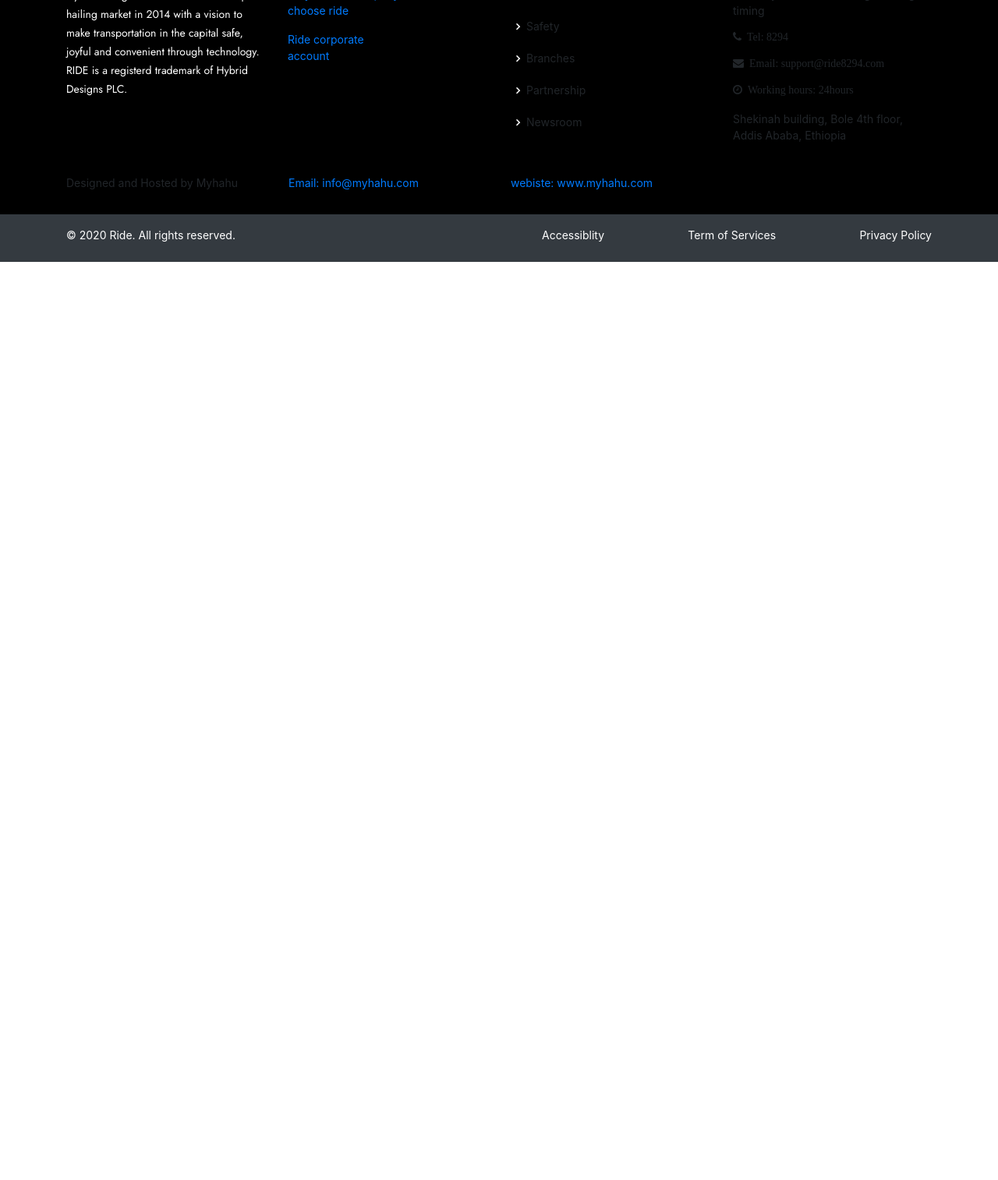
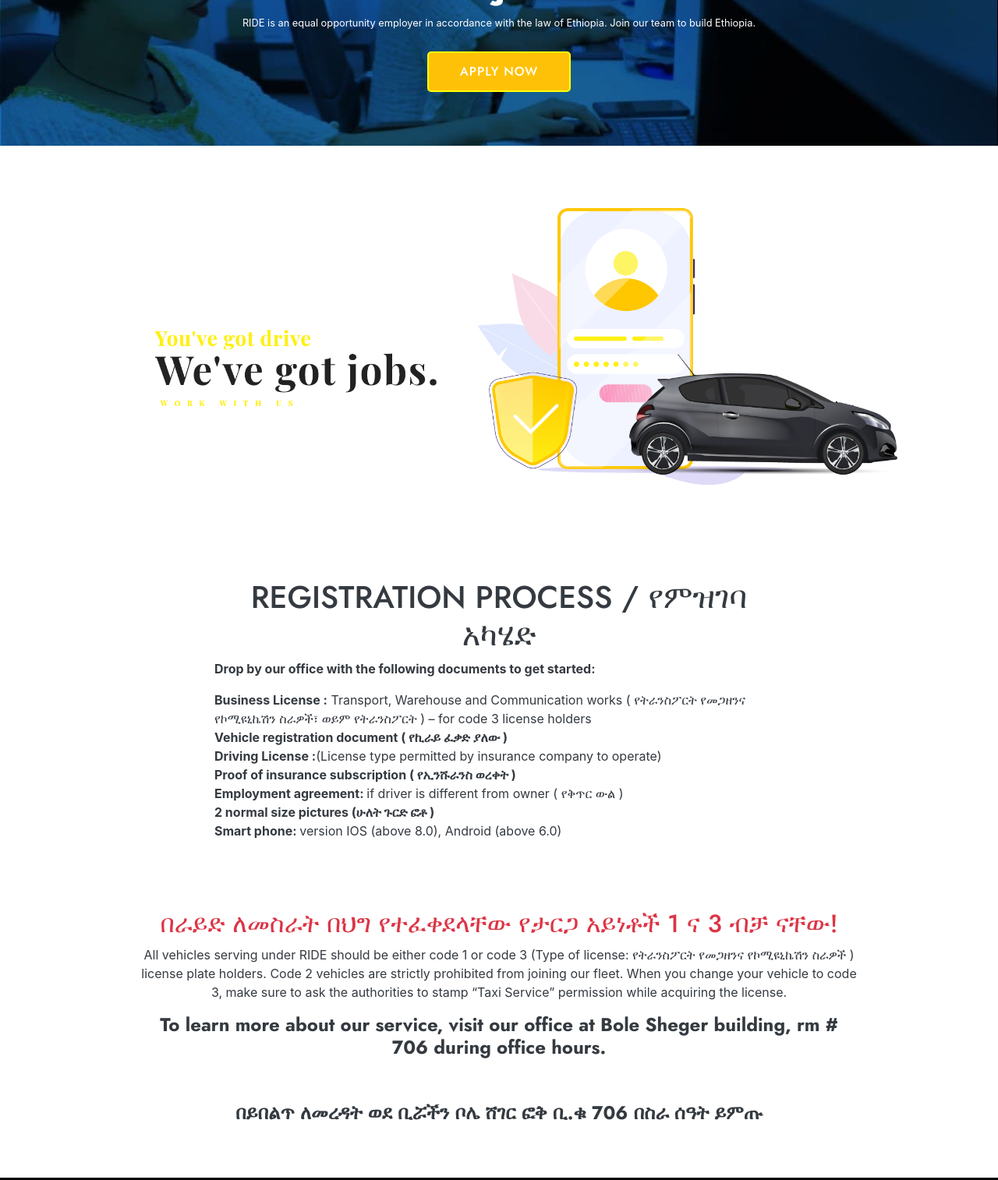
Before and after one commit to Alazar-dev/ride-final, a website with bundled scripts: page booking.html in a window 1280 px wide. Shown: the part 930-2444 px from the top of the page at 78% size. Before the commit the page ends 1266 px from the top, so only its background shows below. Built offline with nearby package versions, Linux system fonts and the light colour scheme.

Commit message:
finished importing contents

```diff
--- a/booking.html
+++ b/booking.html
@@ -137,6 +137,89 @@
     </div>
 </section>
 
+<section id="cta" class="cta">
+  <div style="height: 4rem;" class="container align-top" data-aos="zoom-in">
+    <div class="row">
+      <div style="margin-top: -5rem;" class="col-lg-12 text-center">
+        <h4 class="yellow">JOIN RIDE FAMILY</h4>
+        <h1 class="text-white"><strong>APPLY to JOIN RIDE</strong></h1>
+        <p><small>RIDE is an equal opportunity employer in accordance with the law of Ethiopia. Join our team to build Ethiopia.</small></p>
+      </div>
+      <div class="col-lg-12 text-center">
+        <a class="cta-btn align-middle btn-warning" href="./booking.html">APPLY NOW</a>
+      </div>
+    </div>
+  </div>
+</section>
+
+<section>
+    <div class="container">
+        <div class="row row-content">
+            <div class="col col-sm-12">
+                <img class="img-fluid" src="./assets/img/Service  Images and Icons/ALLOWED VEHICLES Images and Icons/Group 381.png" alt="">
+            </div>
+        </div>
+    </div>
+</section>
+
+<section>
+    <div class="container">
+        <div class="row row-content">
+            <div class="col col-sm-8 offset-2">
+                <h1 class="text-dark text-center">REGISTRATION PROCESS / የምዝገባ አካሄድ</h1>
+            </div>
+            <div class="col col-sm-8 offset-2">
+                <p class="text-dark"><strong>Drop by our office with the following documents to get started:</strong></p>
+            </div>
+            <div class="col col-sm-8 offset-2">
+                <ul class="list-unstyled">
+                      <li class="text-dark"><strong>Business License :</strong> Transport, Warehouse and Communication works ( የትራንስፖርት የመጋዘንና የኮሚዩኒኬሽን ስራዎች፣ ወይም
+                      የትራንስፖርት ) – for code 3 license holders</li>
+                      <li class="text-dark"><strong>Vehicle registration document ( የኪራይ ፈቃድ ያለው )</strong></li>
+                      <li class="text-dark"><strong>Driving License :</strong>(License type permitted by insurance company to operate)</li>
+                      <li class="text-dark"><strong>Proof of insurance subscription ( የኢንሹራንስ ወረቀት )</strong></li>
+                      <li class="text-dark"><strong>Employment agreement: </strong>if driver is different from owner ( የቅጥር ውል )</li>
+                      <li class="text-dark"><strong>2 normal size pictures (ሁለት ጉርድ ፎቶ )</strong></li>
+                      <li class="text-dark"><strong>Smart phone: </strong>version IOS (above 8.0), Android (above 6.0)</li>
+                </ul>
+            </div>
+        </div>
+    </div>
+</section>
+<section>
+    <div class="container mt-n5">
+        <div class="row row-content">
+            <div class="col col-sm-10 offset-1">
+                <h2 class="text-danger text-center">በራይድ ለመስራት በህግ የተፈቀደላቸው የታርጋ አይነቶች 1 ና 3 ብቻ ናቸው!</h2>
+            </div>
+        </div>
+    </div>
+    <div class="container">
+        <div class="row row-content">
+            <div class="col col-sm-10 offset-1">
+                <p class="text-dark text-center">All vehicles serving under RIDE should be either code 1 or code 3 (Type of license: የትራንስፖርት የመጋዘንና የኮሚዩኒኬሽን
+                  ስራዎች ) license plate holders. Code 2 vehicles are strictly prohibited from joining our fleet. When you change your
+                  vehicle to code 3, make sure to ask the authorities to stamp “Taxi Service” permission while acquiring the license.</p>
+            </div>
+        </div>
+    </div>
+    <div class="container">
+        <div class="row row-content">
+            <div class="col col-sm-10 offset-1">
+                <h4 class="text-dark text-center"><strong>To learn more about our service, visit our office at Bole Sheger building, rm # 706 during
+                  office hours.</strong></h4>
+            </div>
+        </div>
+    </div>
+    <div class="container mt-5">
+      <div class="row row-content">
+          <div class="col col-sm-10 offset-1">
+              <h4 class="text-dark text-center"><strong>በይበልጥ ለመረዳት ወደ ቢሯችን ቦሌ ሸገር ፎቅ ቢ.ቁ 706 በስራ ሰዓት ይምጡ</strong></h4>
+          </div>
+      </div>
+  </div>
+</section>
+
     <footer id="footer">
       <div style="background-color: black;" class="footer-top">
         <div class="container">
```
